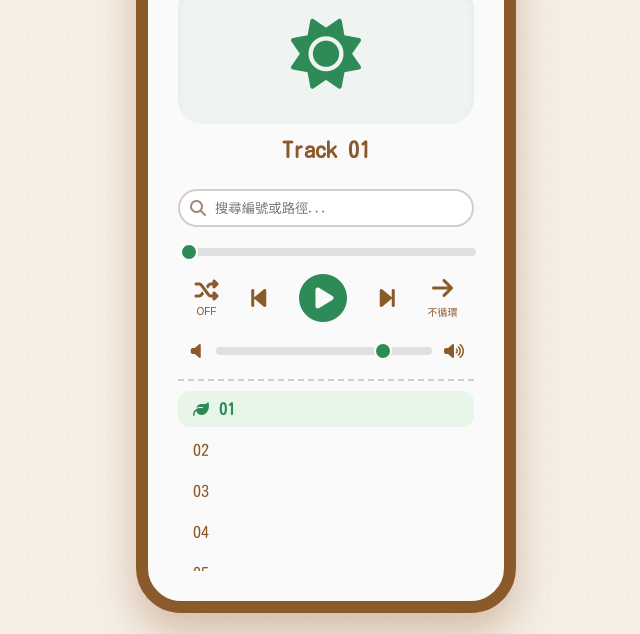
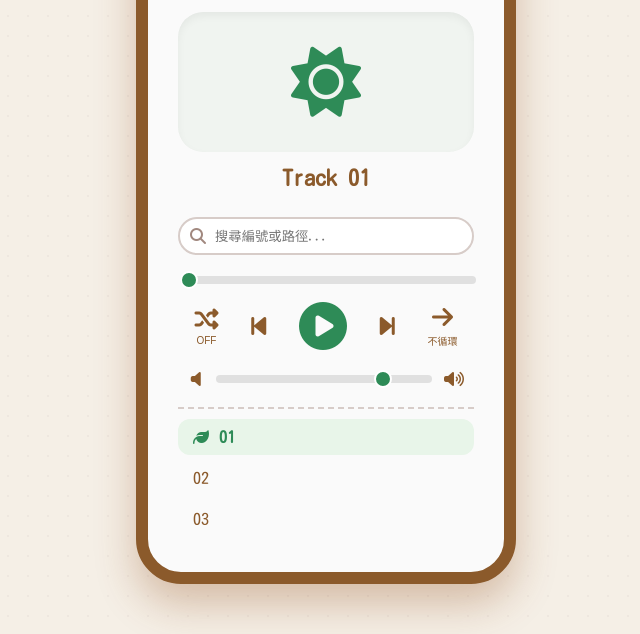
Before and after one commit to wilsonlin00611-tech/music, a plain HTML site: page index.html in a window 1280 px wide. Shown: the part 166-800 px from the top of the page, without its empty margins (314-954 px from the left). Drawn offline with Linux system fonts and the light colour scheme.

Commit message:
Update index.html

```diff
--- a/index.html
+++ b/index.html
@@ -301,8 +301,6 @@
             'music/song1.mp3',
             'music/song2.mp3',
             'music/song3.mp3',
-            'music/song4.mp3',
-            'music/song5.mp3'
         ];
 
         // 大自然系列圖示庫
```
